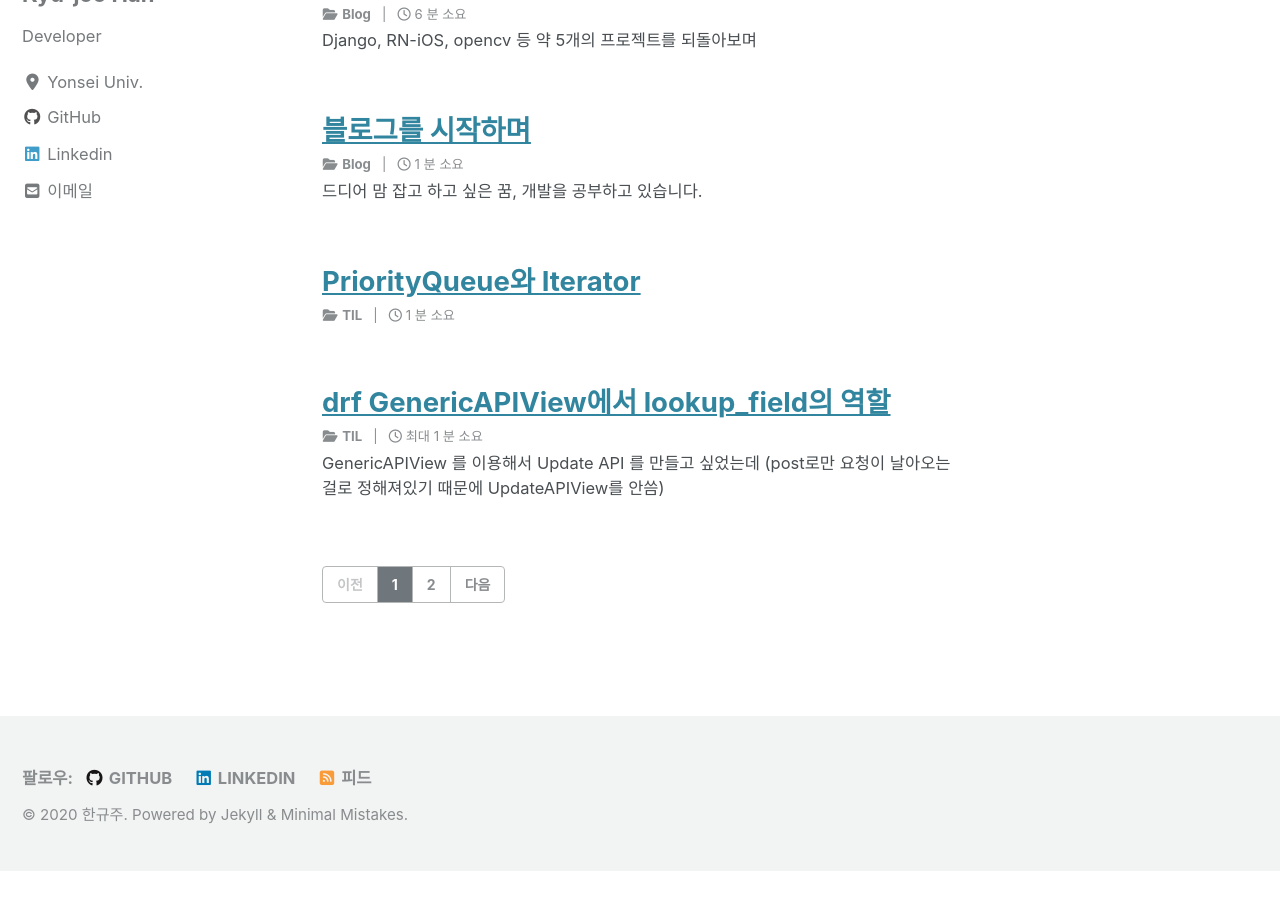
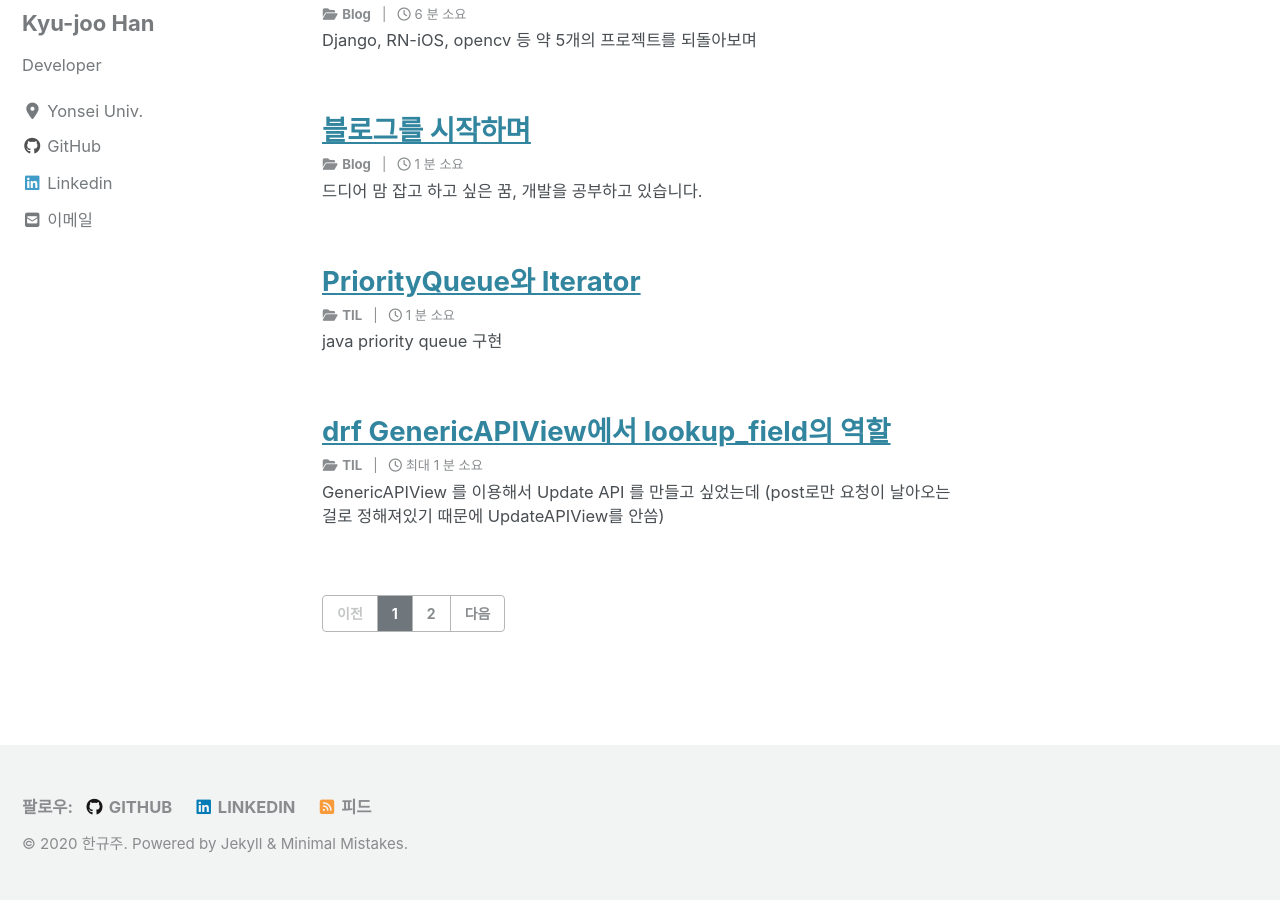
Before and after one commit to hanqyu/hanqyu.github.io, a Jekyll site: the page built from index.html, in a window 1280 px wide and 900 px high, scrolled down 446 px. Built offline with Jekyll 4.4.1, drawn with Linux system fonts in a browser that asks for light colours; cached includes are drawn as plain includes; nearby versions of some CDN libraries; the list of posts is cut into pages by our own code; before the commit the page ends 1317 px from its top, so only the background shows below that.

Commit message:
post(수정) - 2019-10-28-priority-queue-Iterator.md

```diff
--- a/_posts/2019-10-28-priority-queue-Iterator.md
+++ b/_posts/2019-10-28-priority-queue-Iterator.md
@@ -2,7 +2,7 @@
 title: PriorityQueue와 Iterator
 categories: [TIL]
 tags: [코딩테스트, 알고리즘]
-excerpt: ""
+excerpt: "java priority queue 구현"
 ---
 
 ### 출처
```
